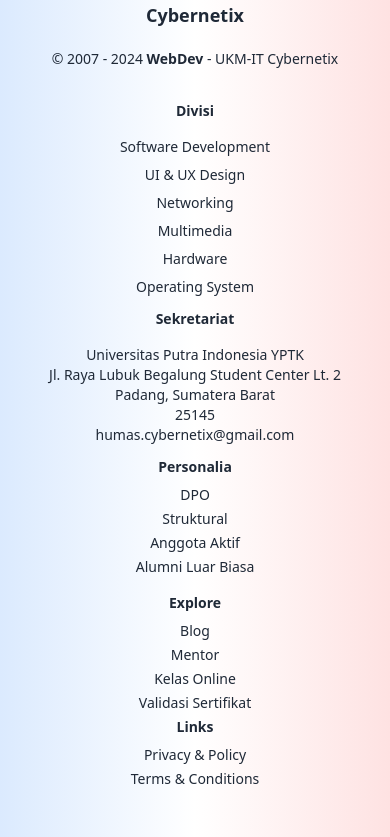
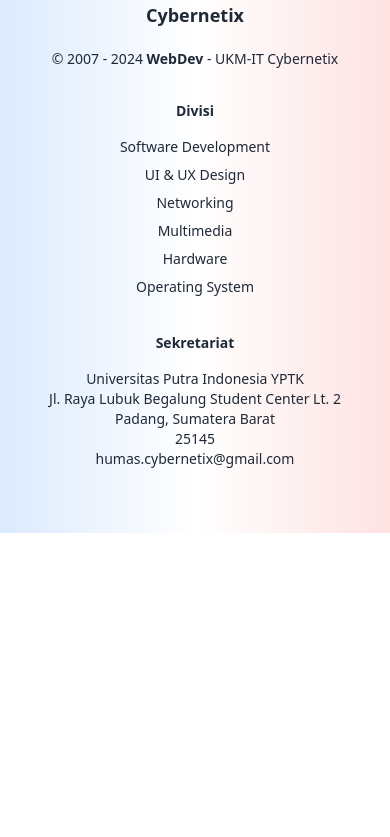
Before and after one commit to Rerey155-del/ukm-it_cybernetix, a React (Vite) app: page / in a window 390 px wide. Shown: the part 3760-4597 px from the top of the page. After the commit the page ends 4293 px from the top, so only its background shows below. Built offline with nearby package versions, Linux system fonts and the light colour scheme; no server answers; what flowbite, ldrs would draw is missing.

Commit message:
pembaharuan

```diff
--- a/src/Components/Footer.jsx
+++ b/src/Components/Footer.jsx
@@ -46,8 +46,9 @@
             </div>
 
             {/* Sekretariat */}
-            <div>
-              <h3 className="font-semibold mb-4 text-center sm:text-left">
+            <div className="mt-6 md:mt-0">
+
+              <h3 className="font-semibold mb-4 text-center sm:text-left ">
                 Sekretariat
               </h3>
               <address className="not-italic space-y-2 text-center sm:text-left">
@@ -68,7 +69,7 @@
             </div>
 
             {/* Personalia */}
-            <div>
+            <div className="hidden lg:block">
               <h3 className="font-semibold mb-2 text-center lg:text-left">
                 Personalia
               </h3>
@@ -81,8 +82,8 @@
             </div>
 
             {/* Explore */}
-            <div className="grid grid-cols-1 sm:grid-cols-2 lg:grid-cols-4 gap-1 mt-1 text-sm">
-              <div>
+            <div className=" grid grid-cols-1 sm:grid-cols-2 lg:grid-cols-4 gap-1 mt-1 text-sm">
+              <div className="hidden lg:block">
                 <h3 className="font-semibold mb-2 text-center lg:text-left">
                   Explore
                 </h3>
@@ -95,7 +96,7 @@
               </div>
 
               {/* Links */}
-              <div className="lg:ml-10">
+              <div className="lg:ml-10 hidden lg:block">
                 <h3 className="font-semibold mb-2 text-center lg:text-left">
                   Links
                 </h3>
```
